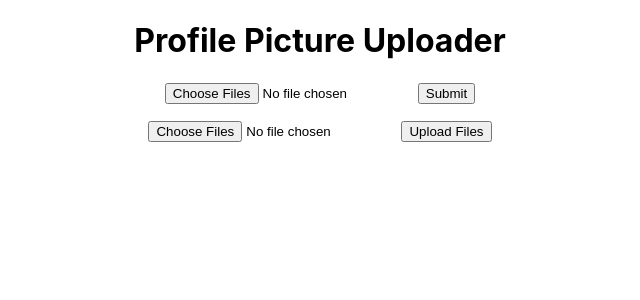
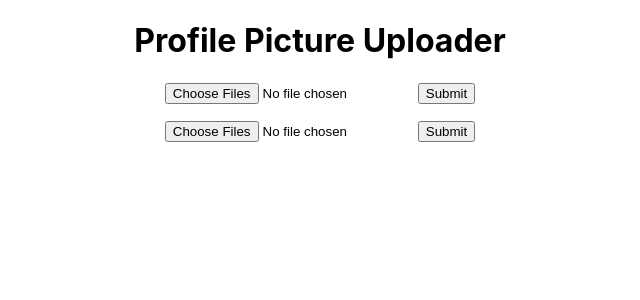
Before and after one commit to suresh0318/references, a React (Create React App) app: page / in a window 1280 px wide. Shown: the top 300 px of the page, without its empty margins (320-960 px from the left). Built offline with nearby package versions, Linux system fonts and the light colour scheme.

Commit message:
file multiupload2

```diff
--- a/src/App.js
+++ b/src/App.js
@@ -9,6 +9,7 @@ import Parent from './Parent';
 import MyComponent from './Reload';
 import MultiUpload from './MultiUpload';
 import Multi1 from './Multi1';
+import Multi2 from './Multi2';
 
 function App() {
 
@@ -24,7 +25,7 @@ function App() {
 {/* <Parent /> */}
 {/* <MyComponent /> */}
 <MultiUpload />
-<Multi1 />
+<Multi2 />
     </div>
   );
 }
--- /dev/null
+++ b/src/Multi2.js
@@ -0,0 +1,47 @@
+import React, { useState } from 'react';
+
+function Multi2() {
+  const [selectedFiles, setSelectedFiles] = useState([]);
+  const [fileNames, setFileNames] = useState([]);
+
+  const handleFileChange = (e) => {
+    const files = Array.from(e.target.files);
+    setSelectedFiles(files);
+  };
+
+  const handleSubmit = () => {
+    const names = selectedFiles.map((file) => {
+      const newName = `profile_${Date.now()}_${file.name}`;
+      const reader = new FileReader();
+      reader.readAsDataURL(file);
+      reader.onloadend = () => {
+        const dataUrl = reader.result;
+        const link = document.createElement('a');
+        link.href = dataUrl;
+        link.download = newName;
+        link.click();
+      };
+      return newName;
+    });
+    setFileNames(names);
+  };
+
+  return (
+    <div>
+      <input type="file" multiple onChange={handleFileChange} />
+      <button onClick={handleSubmit}>Submit</button>
+      {fileNames.length > 0 && (
+        <div>
+          <h3>Uploaded Files:</h3>
+          <ul>
+            {fileNames.map((name, index) => (
+              <li key={index}>{name}</li>
+            ))}
+          </ul>
+        </div>
+      )}
+    </div>
+  );
+}
+
+export default Multi2;
```
